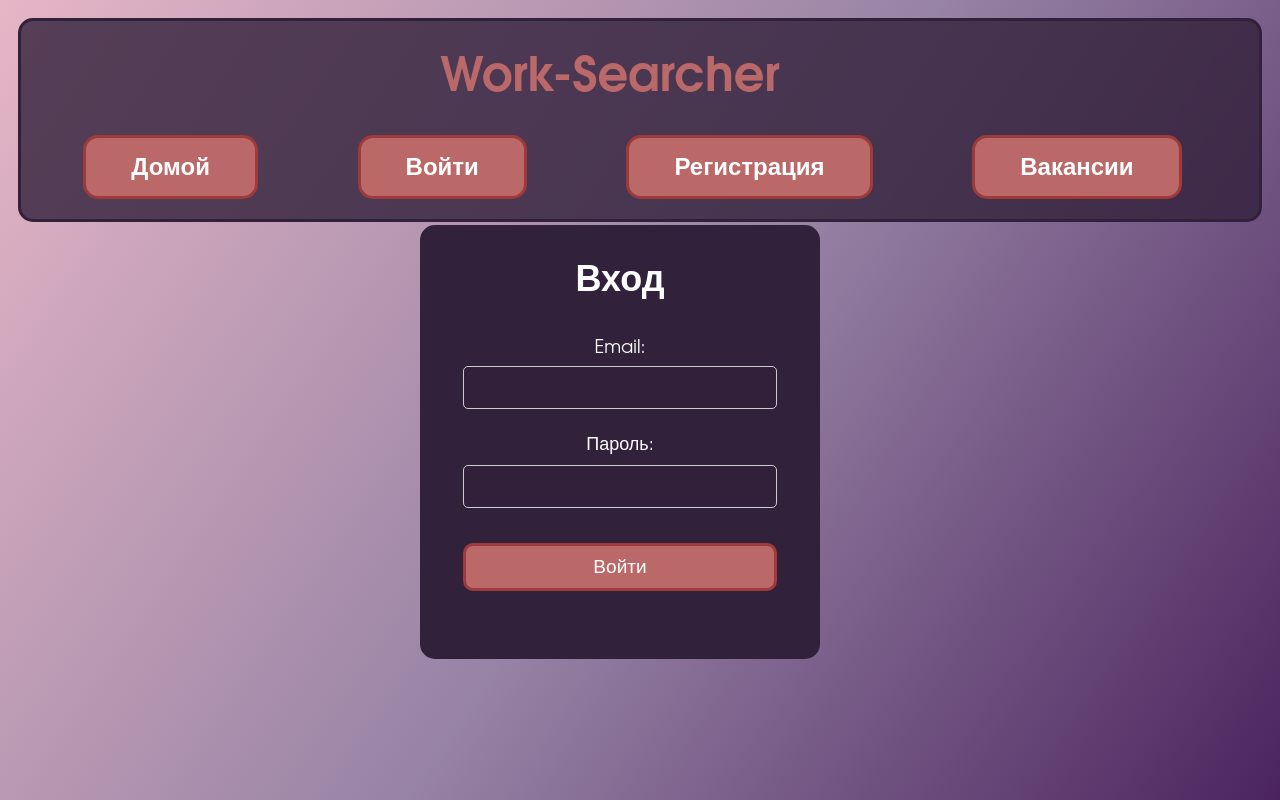
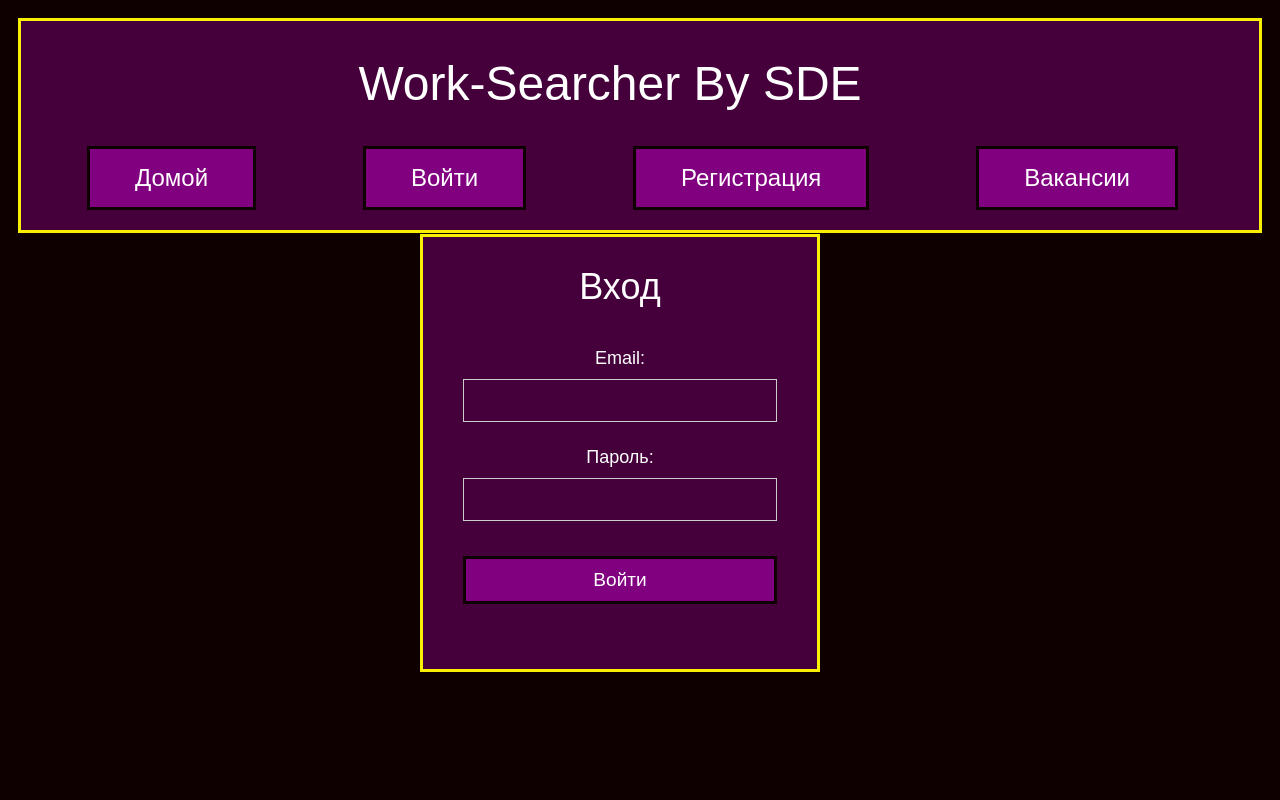
Before and after one commit to Belebeika/SDE_Project, a Flask app: a page that uses templates/base.html in a window 1280 px wide. Run offline with Flask 3, Linux system fonts and the light colour scheme.

Commit message:
patch(stone island)

```diff
--- a/static/styles.css
+++ b/static/styles.css
@@ -4,16 +4,15 @@ html {
 }
 
 body {
-    background: rgb(230,182,198);
-    background: linear-gradient(124deg, rgba(230,182,198,1) 0%, rgb(151, 131, 165) 52%, rgba(75,36,94,1) 100%);
+    background: #0f0000;
     color : #ffffff;
-    font-family: Avantgarde, TeX Gyre Adventor, URW Gothic L, sans-serif;
+    font-family: "helterskelter", sans-serif;
     -webkit-background-size: cover;
 }
 
 header, footer {
     color: #fff; /* Светлый текст для блоков */
-    font-family: Avantgarde, TeX Gyre Adventor, URW Gothic L, sans-serif;
+    font-family: "century gothic", sans-serif;
 }
 
 a {
@@ -38,13 +37,12 @@ ul {
 }
 
 li {
-    background: #bb6868;
+    background: #800080;
     padding-top: 15px;
     padding-bottom: 15px;
     padding-right: 30px;
     padding-left: 30px;
-    border-radius : 15px;
-    border: medium solid #9e3a3a;
+    border: medium solid #0f0000;
 }
 
 form {
@@ -53,12 +51,11 @@ form {
 }
 
 input, textarea {
-    background: rgba(50,33,59, 0.5);/* Тёмный фон для полей ввода */
+    background: #45003c;/* Тёмный фон для полей ввода */
     width: 100%;
     padding: 10px;
     box-sizing: border-box;
     border: 1px solid #ccc;
-    border-radius: 5px;
     color: #fff;
     margin-bottom: 25px;
     margin-top: 10px;/* Восстанавливаем отступ между элементами */
@@ -67,17 +64,16 @@ input, textarea {
 
 input[type="submit"] {
     width: 100%;
-    background-color: #bb6868;
+    background-color: #800080;
     color: #fff;
     cursor: pointer;
     transition: background-color 0.3s ease-in-out;
-    border: medium solid #9e3a3a;
-    border-radius : 10px;
+    border: medium solid #0f0000;
     font-size : 140%;
 }
 
 input[type="submit"]:hover {
-    background-color: #bb6868;
+    background-color: #800080;
 }
 
 /* Стили для страницы входа и регистрации */
@@ -91,16 +87,15 @@ input[type="submit"]:hover {
 }
 
 .login-container, .register-container {
-    background: rgba(50,33,59, 1);
+    background: #45003c;
     padding-right: 20px;
     padding-left: 20px;
     padding-bottom: 20px;
-    border-radius: 15px;
     max-width: 400px; /* Максимальная ширина блока */
     width: 100%; /* Ширина блока 100% */
     box-sizing: border-box; /* Учтем padding в ширине */
     margin-bottom: 20px; /* Восстанавливаем отступ между блоками */
-    border: medium solid #32213b;
+    border: medium solid #f8ef02;
 }
 
 .login-container h2, .register-container h2 {
@@ -114,7 +109,6 @@ input[type="submit"]:hover {
 header {
     color : #ffffff;
     padding : 10px;
-    border-radius : 15px;
     text-align: center;
 }
 
@@ -131,13 +125,13 @@ nav li {
 
 nav a {
     color: #fff;
-    font-weight: bold;
+    font-weight: lighter;
     font-size: 24px;
     transition: color 0.3s ease-in-out;
 }
 
 nav a:hover {
-    color: #32213b;
+    color: #800080;
 }
 
 /* Стили для содержимого в блоке main */
@@ -164,9 +158,8 @@ main {
 }
 
 .forum-post {
-    background-color: #32213b;
+    background-color: #45003c;
     padding: 15px;
-    border-radius: 8px;
     box-sizing: border-box;
     color: #fff;
     text-align: center;
@@ -222,11 +215,10 @@ main {
 }
 
 .main_page_plate {
-    background: rgba(50,33,59, 0.8);
+    background: #45003c;
     color : #ffffff;
     padding : 20px;
-    border-radius : 15px;
-    border: medium solid #32213b;
+    border: medium solid #f8ef02;
 
 }
 
@@ -235,20 +227,18 @@ main {
     padding-bottom : 35px;
     padding-right : 60px;
     font-size : 300%;
-    color : #bb6868;
-    font-weight : bold;
+    color : #ffffff;
+    font-weight : lighter;
 }
 
 .sign_in_up {
-    color : #bb6868;
-    font-weight : bold;
+    color : #800080;
+    font-weight : lighter;
 }
 
 .for_region_selection {
     box-sizing:border-box;
     width:100%;
-    border: 5px solid #32213b;
-    border-radius : 25px;
     padding : 15px;
 }
 
@@ -260,5 +250,5 @@ main {
 .form-delation2 {
     padding-bottom: 10px;
     font-size : 120%;
-    font-weight : bold;
+    font-weight : lighter;
 }
--- a/templates/base.html
+++ b/templates/base.html
@@ -6,11 +6,20 @@
 <head>
     <title>{% block title %}{% endblock %}</title>
     <link rel="stylesheet" type="text/css" href="{{ url_for('static', filename='styles.css') }}">
+{#    <style>#}
+{#@font-face {#}
+{#    font-family: 'Blender Pro';#}
+{#    src: local('Blender Pro Book'), local('Blender-Pro-Book'),#}
+{#        url('fonts/BlenderPro-Book.ttf') format('truetype');#}
+{#    font-weight: normal;#}
+{#    font-style: normal;#}
+{#  }#}
+{#</style>#}
 </head>
 <body>
     <header>
         <nav class="main_page_plate">
-        <div class="logo">Work-Searcher</div>
+        <div class="logo">Work-Searcher By SDE</div>
         <ul>
             <li><a href="/">Домой</a></li>
             {% if not current_user.is_authenticated %}
```
Also changed, not shown: fonts/Blender-Pro-Book.ttf (added).
